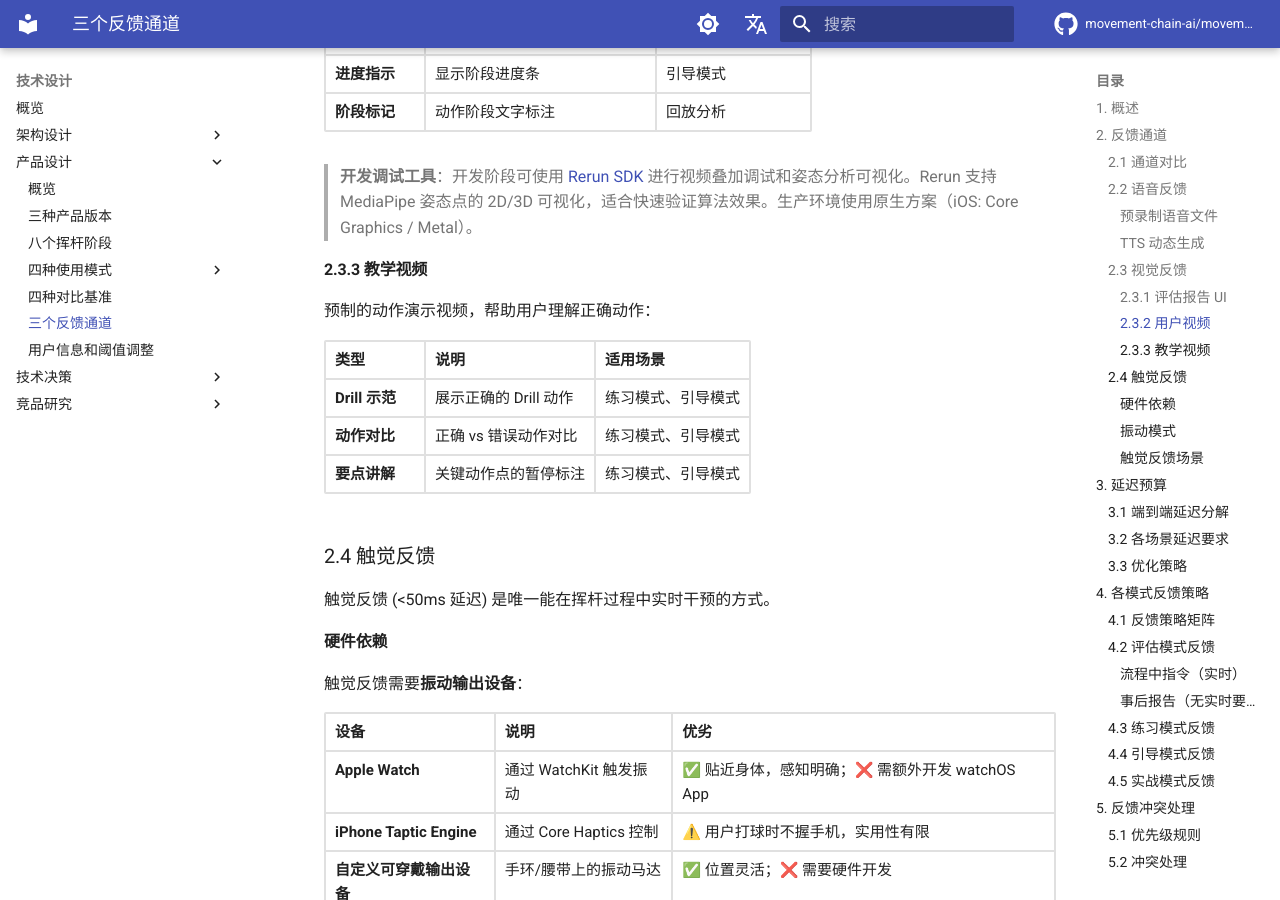
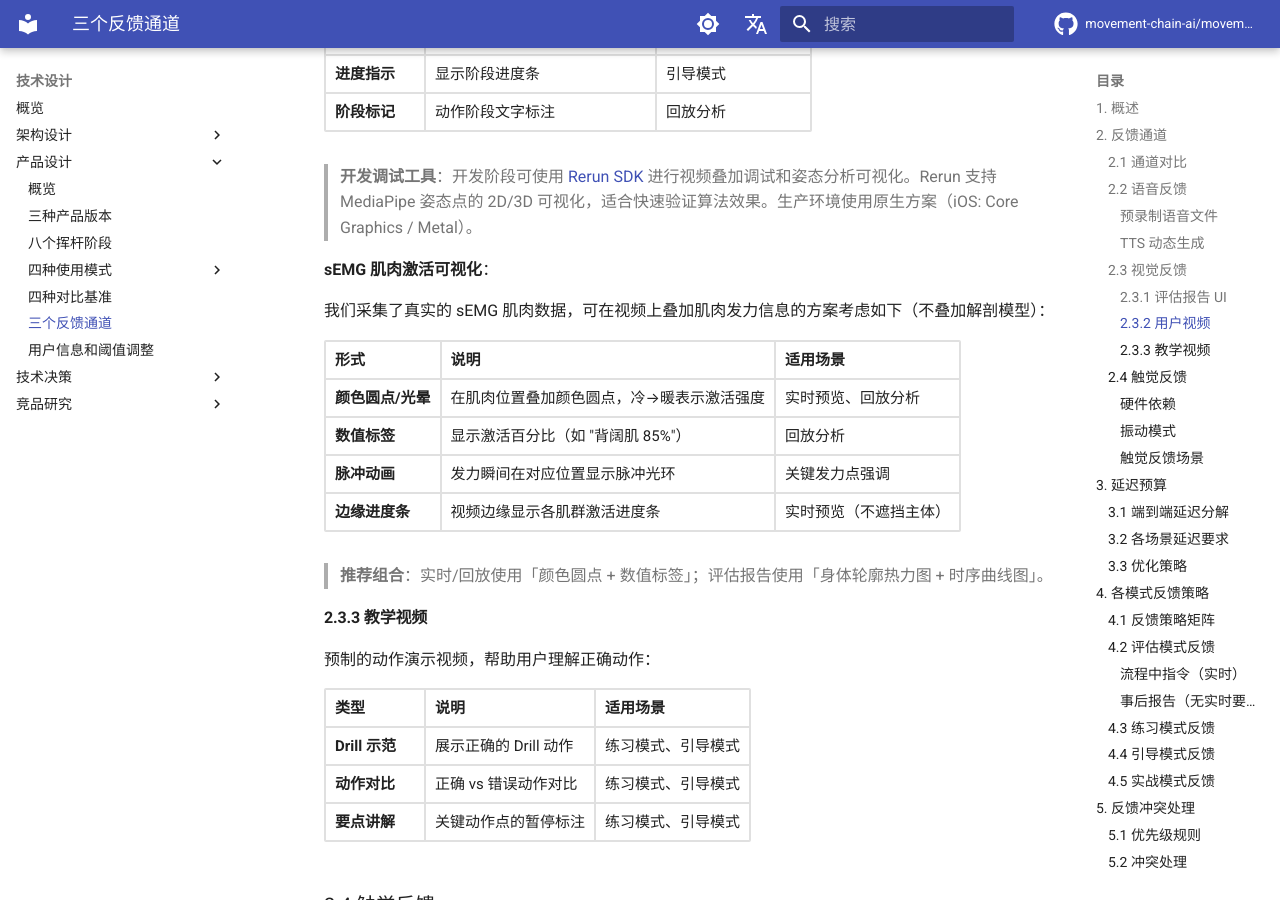
Before and after one commit to movement-chain-ai/movement-chain-docs, an MkDocs documentation site: the page built from docs/zh/design/specs/three-feedback-channels.md, in a window 1280 px wide and 900 px high, scrolled down 3086 px. Built offline with MkDocs 1.6.1 and Material for MkDocs 9.7.7, drawn with Linux system fonts in a browser that asks for light colours; comment, search, counter and statistics services are not loaded; the version menu is left out.

Commit message:
docs: 添加 sEMG 肌肉激活可视化方案
在用户视频叠加部分增加肌肉发力可视化选项：
- 颜色圆点/光晕（冷→暖表示强度）
- 数值标签（激活百分比）
- 脉冲动画（发力瞬间强调）
- 边缘进度条（不遮挡主体）

🤖 Generated with [Claude Code](https://claude.com/claude-code)

Co-Authored-By: Claude Opus 4.5 <noreply@anthropic.com>

```diff
--- a/docs/zh/design/specs/three-feedback-channels.md
+++ b/docs/zh/design/specs/three-feedback-channels.md
@@ -122,6 +122,19 @@ class FeedbackSpeaker {
 | **阶段标记** | 动作阶段文字标注 | 回放分析 |
 
 > **开发调试工具**：开发阶段可使用 [Rerun SDK](https://rerun.io/) 进行视频叠加调试和姿态分析可视化。Rerun 支持 MediaPipe 姿态点的 2D/3D 可视化，适合快速验证算法效果。生产环境使用原生方案（iOS: Core Graphics / Metal）。
+
+**sEMG 肌肉激活可视化**：
+
+我们采集了真实的 sEMG 肌肉数据，可在视频上叠加肌肉发力信息的方案考虑如下（不叠加解剖模型）：
+
+| 形式 | 说明 | 适用场景 |
+|-----|------|---------|
+| **颜色圆点/光晕** | 在肌肉位置叠加颜色圆点，冷→暖表示激活强度 | 实时预览、回放分析 |
+| **数值标签** | 显示激活百分比（如 "背阔肌 85%"） | 回放分析 |
+| **脉冲动画** | 发力瞬间在对应位置显示脉冲光环 | 关键发力点强调 |
+| **边缘进度条** | 视频边缘显示各肌群激活进度条 | 实时预览（不遮挡主体） |
+
+> **推荐组合**：实时/回放使用「颜色圆点 + 数值标签」；评估报告使用「身体轮廓热力图 + 时序曲线图」。
 
 #### 2.3.3 教学视频
 
```
